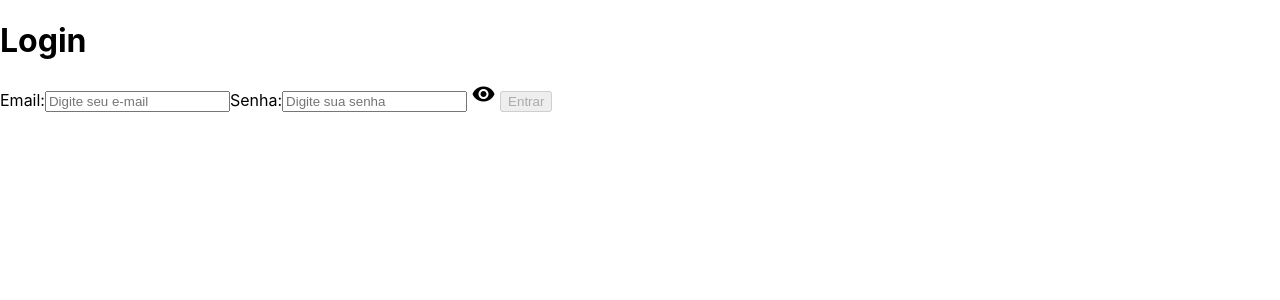
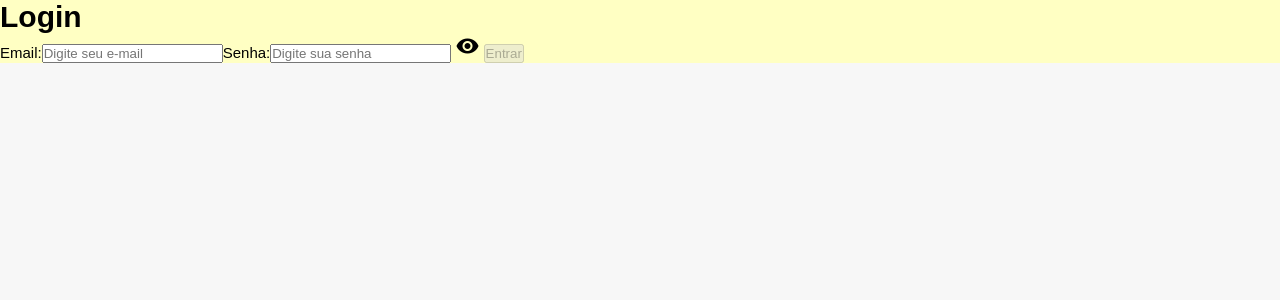
Before and after one commit to Rach-Tairum/desafio-XP-front-end, a React (Create React App) app in the folder desafio-xp-front/: page / in a window 1280 px wide. Shown: the top 300 px of the page. Built offline with nearby package versions, Linux system fonts and the light colour scheme.

Commit message:
init: CSS login

```diff
--- a/desafio-xp-front/src/App.jsx
+++ b/desafio-xp-front/src/App.jsx
@@ -5,6 +5,8 @@ import ListaAcoes from './pages/ListaAcoes';
 import NegociaAcao from './pages/NegociaAcao';
 import Unauthorized from './pages/Unauthorized';
 import CarteiraDigital from './pages/CarteiraDigital';
+
+import GlobalStyles from './assets/styles/global';
 
 function App() {
   return (
@@ -17,6 +19,7 @@ function App() {
           <Route path="/carteira" component={CarteiraDigital} />
           <Route path="/unauthorized" component={Unauthorized} />
         </Switch>
+        <GlobalStyles />
       </BrowserRouter>
     </div>
   );
--- /dev/null
+++ b/desafio-xp-front/src/assets/styles/global.js
@@ -0,0 +1,19 @@
+import { createGlobalStyle } from 'styled-components';
+
+export default createGlobalStyle`
+  * {
+    margin: 0;
+    padding: 0;
+    box-sizing: border-box;
+    font-family: sans-serif;
+  }
+
+  body {
+    background-color: #F7F7F7;
+    font-size: 15px;
+  }
+
+  button {
+    cursor: pointer;
+  }
+`;
--- /dev/null
+++ b/desafio-xp-front/src/assets/styles/loginStyle.js
@@ -0,0 +1,5 @@
+import styled from 'styled-components';
+
+export const Container = styled.div`
+  background-color: #FFFFC3;
+`;
--- a/desafio-xp-front/src/pages/Login.jsx
+++ b/desafio-xp-front/src/pages/Login.jsx
@@ -5,6 +5,8 @@ import axios from 'axios';
 import { useHistory } from 'react-router-dom';
 import Loading from '../Components/Loading';
 import { MyContext } from '../context/Provider';
+
+import { Container } from '../assets/styles/loginStyle';
 
 function Login() {
   const history = useHistory();
@@ -79,7 +81,7 @@ function Login() {
   return (
     carregando ? <Loading />
       : (
-        <div>
+        <Container>
           <h1>Login</h1>
           <label htmlFor="input">
             Email:
@@ -101,7 +103,7 @@ function Login() {
             Entrar
           </button>
           <p>{ errorMessage }</p>
-        </div>
+        </Container>
       )
   );
 }
```
